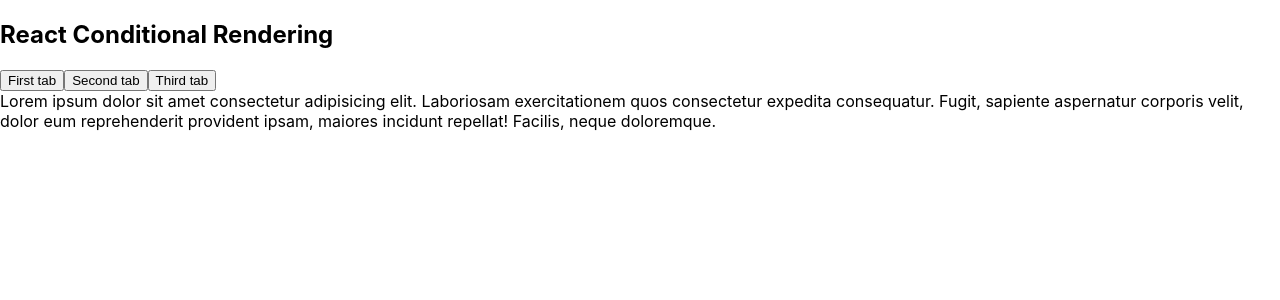
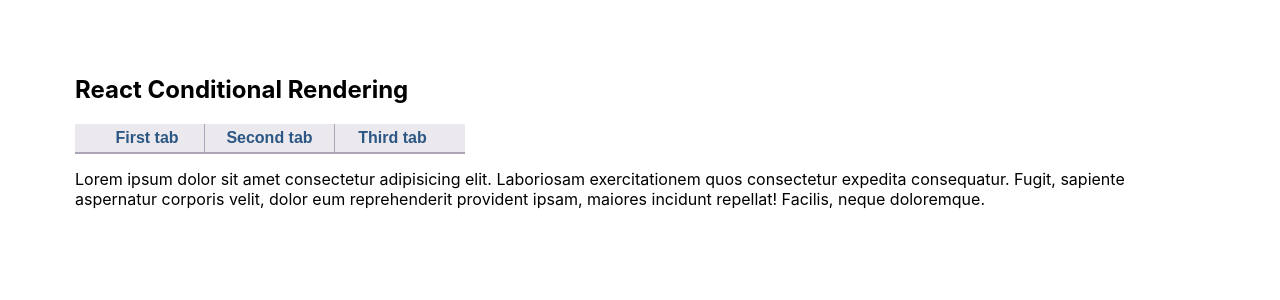
Before and after one commit to aniledev/react-tabs-conditional-rendering, a React (Create React App) app: page / in a window 1280 px wide. Shown: the top 300 px of the page. Built offline with nearby package versions, Linux system fonts and the light colour scheme.

Commit message:
styles: add minimal styling to tabs

```diff
--- a/src/index.css
+++ b/src/index.css
@@ -1,13 +1,38 @@
 body {
   margin: 0;
-  font-family: -apple-system, BlinkMacSystemFont, 'Segoe UI', 'Roboto', 'Oxygen',
-    'Ubuntu', 'Cantarell', 'Fira Sans', 'Droid Sans', 'Helvetica Neue',
+  font-family: -apple-system, BlinkMacSystemFont, "Segoe UI", "Roboto", "Oxygen",
+    "Ubuntu", "Cantarell", "Fira Sans", "Droid Sans", "Helvetica Neue",
     sans-serif;
   -webkit-font-smoothing: antialiased;
   -moz-osx-font-smoothing: grayscale;
+  margin: 75px;
 }
 
 code {
-  font-family: source-code-pro, Menlo, Monaco, Consolas, 'Courier New',
+  font-family: source-code-pro, Menlo, Monaco, Consolas, "Courier New",
     monospace;
 }
+
+button {
+  background-color: #ebe9ed;
+  color: #2c5784;
+  border: none;
+  border-bottom: 2px solid #ada5b6;
+  border-right: 1px solid #ada5b6;
+  font-size: 16px;
+  padding-left: 20px;
+  padding-right: 20px;
+  margin-bottom: 15px;
+  height: 30px;
+  width: 130px;
+  font-weight: bold;
+}
+
+button:nth-child(1) {
+  padding-left: 35px;
+}
+
+button:nth-child(3) {
+  border-right: none;
+  padding-right: 35px;
+}
```
Also changed, not shown: 1 other file (tests, documents, lock files or other folders).
